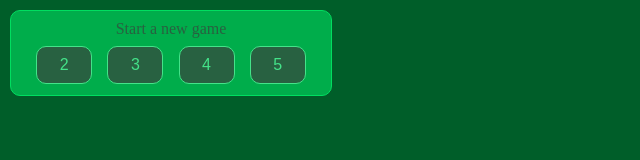
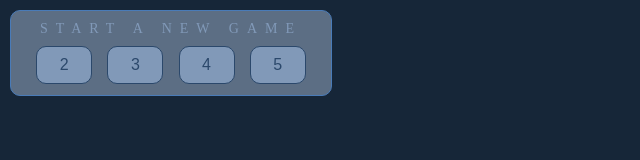
Before and after one commit to grimwoodent/game-of-fifteen, a website: page index.html in a window 1280 px wide. Shown: the whole page, without its empty margins (0-640 px from the left). Drawn offline with Linux system fonts and the light colour scheme.

Commit message:
Change the colour scheme

```diff
--- a/src/index.scss
+++ b/src/index.scss
@@ -1,9 +1,9 @@
 :root {
-  --backgroundMain: #005E29;
-  --layer1primary: #44E389;
-  --layer2primary: #00DE60;
-  --layer1secondary: #286141;
-  --layer2secondary: #00AD4B;
+  --backgroundMain: #162638;
+  --layer1primary: #2B486B;
+  --layer2primary: #497BB8;
+  --layer1secondary: #8199B8;
+  --layer2secondary: #5C6E84;
 }
 
 html,
@@ -68,8 +68,10 @@ body {
 
   & > .introduction {
     color: var(--layer1secondary);
-    font-size: 16px;
+    font-size: 14px;
     line-height: 16px;
+    text-transform: uppercase;
+    letter-spacing: 8px;
     margin: 0 auto 8px;
     text-align: center;
   }
--- a/src/renderer/dom/dom-renderer.scss
+++ b/src/renderer/dom/dom-renderer.scss
@@ -1,4 +1,33 @@
-$blockSize: 80px;
+@media (max-width: 600px), (max-height: 600px) {
+  :root {
+    --block-size: 40px;
+    --block-font-size: 20px;
+  }
+}
+
+@media (min-width: 600px) {
+  :root {
+    --block-size: 60px;
+    --block-font-size: 30px;
+  }
+}
+
+@media (min-width: 768px) {
+  :root {
+    --block-size: 70px;
+    --block-font-size: 35px;
+  }
+}
+
+@media (min-width: 992px) {
+  :root {
+    --block-size: 80px;
+    --block-font-size: 40px;
+  }
+}
+
+$blockSize: var(--block-size);
+$blockFontSize: var(--block-font-size);
 $moveAnimationTime: 0.31s;
 $shakeAnimation: shake-block 0.3s;
 $moveUpAnimation: move-up-block $moveAnimationTime;
@@ -27,6 +56,7 @@ $moveRightAnimation: move-right-block $moveAnimationTime;
   border: 3px solid var(--layer2primary);
   border-radius: 20px;
   padding: 20px;
+  background-color: var(--backgroundMain);
 
   &.shown {
     display: block;
@@ -42,7 +72,7 @@ $moveRightAnimation: move-right-block $moveAnimationTime;
       border: 1px solid transparent;
       border-radius: 5px;
       text-align: center;
-      font-size: $blockSize / 2;
+      font-size: $blockFontSize;
       line-height: $blockSize;
       margin: 6px;
       transition: scale .3s;
@@ -63,7 +93,8 @@ $moveRightAnimation: move-right-block $moveAnimationTime;
       }
 
       &.active {
-        color: var(--layer2primary);
+        color: var(--layer1primary);
+        background-color: var(--layer2primary);
         scale: 105%;
       }
 
```
Also changed, not shown: dist/styles.css.
